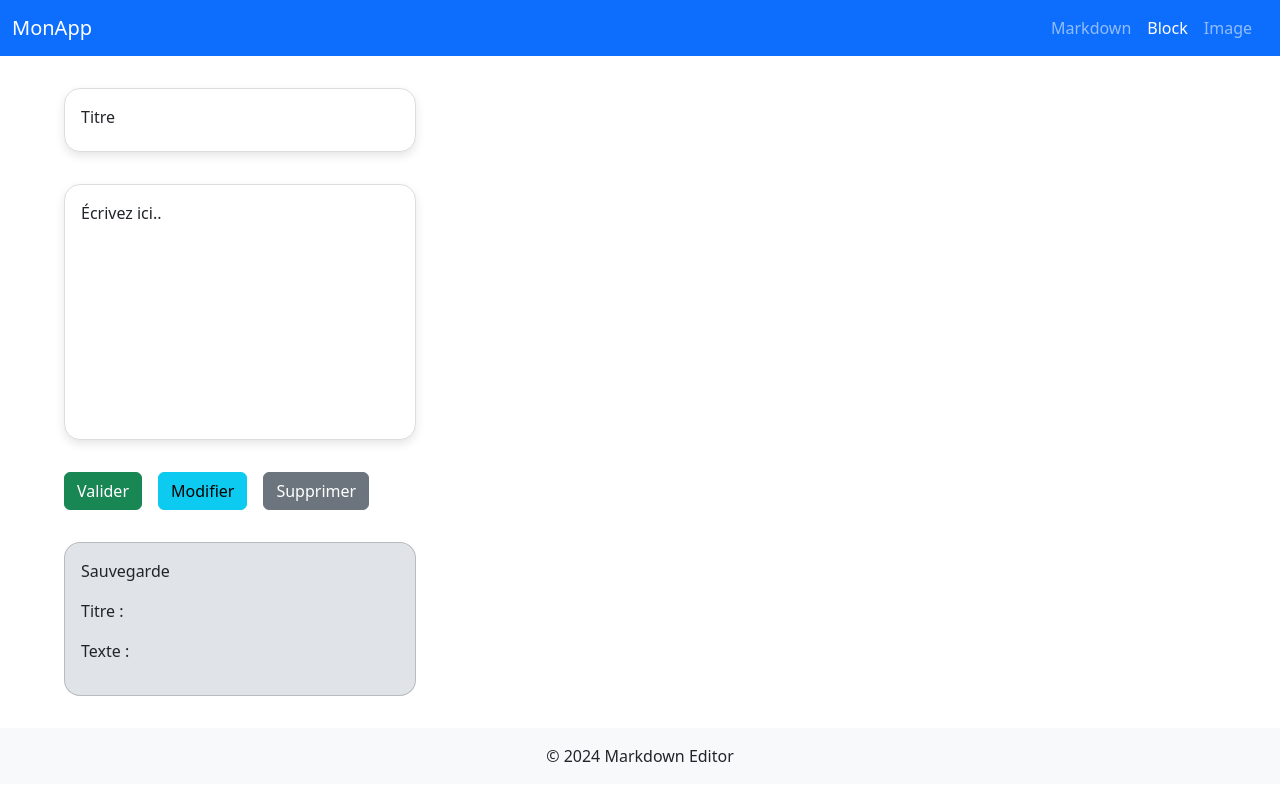
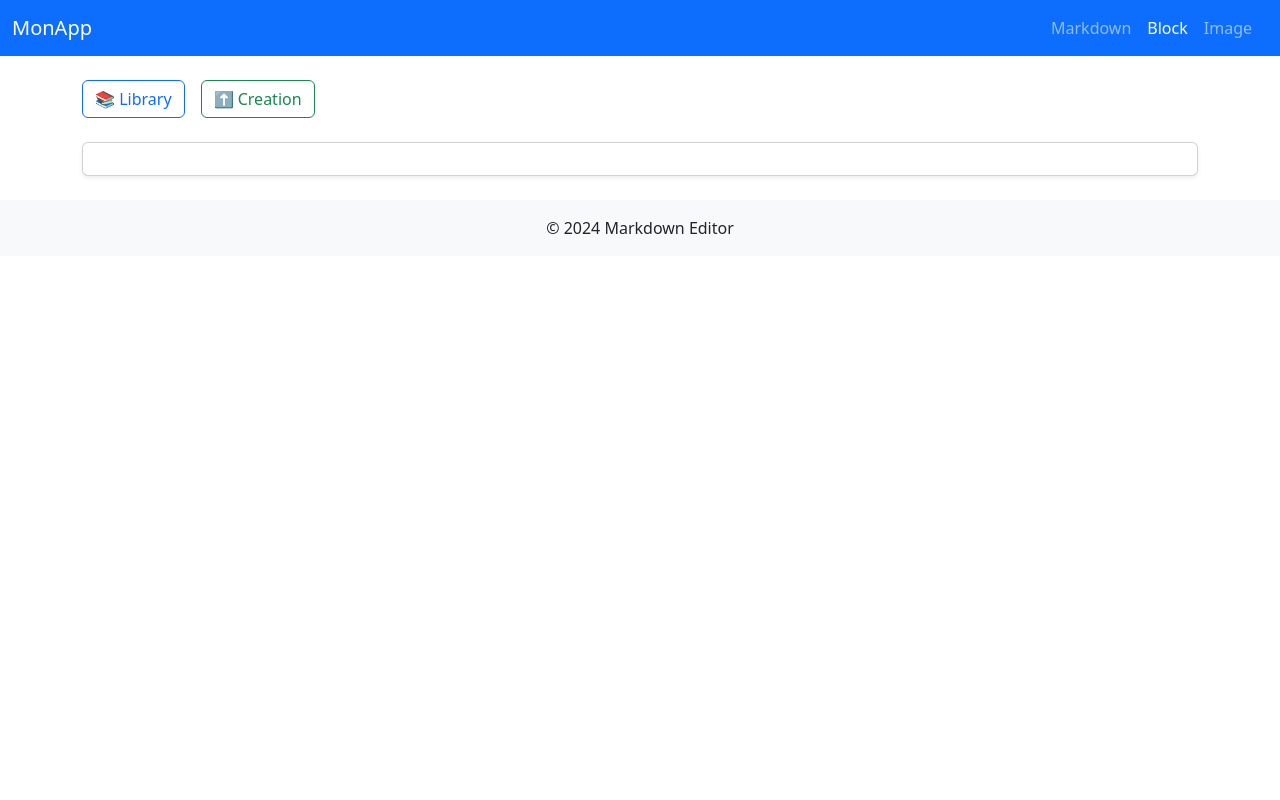
Before and after one commit to Fautrat/projet-markdown, a React (Vite) app: page /block in a window 1280 px wide. Built offline with nearby package versions, Linux system fonts and the light colour scheme.

Commit message:
feat : add store of block

```diff
--- a/src/App.jsx
+++ b/src/App.jsx
@@ -5,7 +5,7 @@ import store from "./store/store.js";
 import { useEffect, useState } from "react";
 import { openDatabase } from "./database/dbManager.js";
 import { getAllImages } from "./services/imageService.js";
-import { setImages, setLoading, setError } from "./store/slices/ImagesSlice.js";
+import { setImages, setLoading, setError } from "./store/slices/imagesSlice.js.js";
 
 function AppInitializer() {
   const [dbReady, setDbReady] = useState(false);
--- a/src/components/ImageComponent/Library.jsx
+++ b/src/components/ImageComponent/Library.jsx
@@ -1,5 +1,5 @@
 import { useSelector, useDispatch } from "react-redux";
-import {removeImageLocal,updateImageLocal,} from "../../store/slices/ImagesSlice.js";
+import {removeImageLocal,updateImageLocal,} from "../../store/slices/imagesSlice.js.js";
 import { deleteImage, updateImage } from "../../services/imageService.js";
 
 function Library() {
--- a/src/components/ImageComponent/Upload.jsx
+++ b/src/components/ImageComponent/Upload.jsx
@@ -1,6 +1,6 @@
 import { useState } from "react";
 import { useDispatch } from "react-redux";
-import { addImageLocal } from "../../store/slices/ImagesSlice.js";
+import { addImageLocal } from "../../store/slices/imagesSlice.js.js";
 import { addImage } from "../../services/imageService.js";
 
 function Upload() {
--- /dev/null
+++ b/src/components/blockComponent/Block.jsx
@@ -0,0 +1,17 @@
+ import { Outlet,NavLink } from 'react-router-dom';
+function Block() {
+
+    return (
+        <div className="container py-4">
+            <div className="d-flex gap-3 mb-4">
+                <NavLink to="/block/library" className={({ isActive }) => "btn btn-outline-primary" + (isActive ? " active" : "")}>📚 Library</NavLink>
+                <NavLink to="/block/create" className={({ isActive }) => "btn btn-outline-success" + (isActive ? " active" : "")}>⬆️ Creation</NavLink>
+            </div>
+            <div className="card shadow-sm p-3">
+                <Outlet />
+            </div>
+        </div>
+    );
+}
+
+export default Block
--- a/src/components/blockComponent/CustomBlock.jsx
+++ b/src/components/blockComponent/CustomBlock.jsx
@@ -1,119 +1,89 @@
-import { useState, useRef, useEffect } from "react";
-import { Card } from "react-bootstrap";
-import Button from 'react-bootstrap/Button';
+import { useState } from "react";
+import { Button, Form } from "react-bootstrap";
+import { useDispatch } from "react-redux";
+import { addBlockLocal } from "../../store/slices/blockSlice.js";
+import { addBlock } from"../../services/blockService.js";
 
 function CustomBlock() {
 
-  const [titre, setTitre] = useState("Titre");
-  const [texte, setTexte] = useState("Écrivez ici..");
-  const [titreSauvegarde, setTitreSauvegarde] = useState("");
-  const [texteSauvegarde, setTexteSauvegarde] = useState("");
-  const [nouveau, setNouveau] = useState("");
+  const dispatch = useDispatch();
+  const [block, setBlock] = useState({id :Date.now(), title :"", content :"", shortcut :""});
 
+  async function saveBlock() {
 
-  const titreRef = useRef(null);  // We havent seen this hook before so let's explain it hummmm ????? ;) DOnt use too much IA hehe, signed Andrew
-  const texteRef = useRef(null);
+    try {
+      const id = await addBlock(block);
 
-  useEffect(() => {
-    if (titreRef.current) titreRef.current.textContent = titre;
-    if (texteRef.current) texteRef.current.textContent = texte;
-  }, []);
+      dispatch(addBlockLocal({ ...block, id }));
 
-  // Mise à jour du contenu éditable
-  const handleInputTitre = (e) => setTitre(e.currentTarget.textContent);
-  const handleInputTexte = (e) => setTexte(e.currentTarget.textContent);
+      setBlock({id :Date.now(), title :"", content :"", shortcut :""});
+      alert("Block saved successfully!");
+    }
+    catch (err) {
+      console.error("Save failed:", err);
+      alert("Block save failed!");
 
-  // Sauvegarde le texte actuel
-  function sauvegarderTexte(e) {
-    setTexteSauvegarde(texte);
-    setTitreSauvegarde(titre);
-    console.log("Titre sauvegardé :", titre, " | Texte sauvegardé :", texte);
+    }
+
+    setBlock(block);
+    console.log("Bloc sauvegardé :", block);
   }
 
-  // modifier le texte et sauvegarde
-  function modifierTexte(e) {
-    setTitre(titreSauvegarde);
-    setTexte(texteSauvegarde);
-    setNouveau(sauvegarderTexte);
-    console.log("Modifier le texte :", nouveau);
+  function updateBlock(field, value) {
+    setBlock((prevBlock) => ({
+      ...prevBlock,
+      [field]: value,
+    }));
   }
-
-  // Supprimer le texte actuel et vider le contenu éditable
-  function supprimerTexte(e) {
-    setTitre("");
-    setTexte("");
-    if (titreRef.current) titreRef.current.textContent = "";
-    if (texteRef.current) texteRef.current.textContent = "";
-    console.log("Texte supprimé");
-    setTitreSauvegarde("");
-    setTexteSauvegarde("");
-  }
-
-  // function renommageTexte(e) {
-  //   setTexte(e.target.value);
-  // }
-
-  // function importTexte(e) {
-  // }
-
-  // function exportTexte(e) {
-  // }
 
 
   return (
   <div style={{ margin: "2rem" }}>
+   <h3>Bloc Personalisé</h3><br />
 
-    {/* TITRE */}
-    <div
-      ref={titreRef}
-      contentEditable={true}
-      onInput={handleInputTitre}
-      style={{
-        border: "1px solid #ddd",
-        width: "22rem",
-        height: "4rem",
-        padding: "1rem",
-        margin: "2rem",
-        borderRadius: "1rem",
-        boxShadow: "0 4px 10px rgba(0,0,0,0.1)",
-        background: "#fff",
-      }}
-    ></div>
 
-    {/* TEXTE */}
-    <div
-      ref={texteRef}
-      contentEditable={true}
-      onInput={handleInputTexte}
-      style={{
-        border: "1px solid #ddd",
-        width: "22rem",
-        height: "16rem",
-        padding: "1rem",
-        margin: "2rem",
-        borderRadius: "1rem",
-        boxShadow: "0 4px 10px rgba(0,0,0,0.1)",
-        background: "#fff",
-      }}
-    ></div>
+      {/* TITRE */}
+      <Form.Label>Nom de Titre</Form.Label>
+      <Form.Control
+        type="text"
+        placeholder="ex: un titre personalisé"
+        value={block.title}
+        onChange={(e) => updateBlock("title",e.target.value)}
+        style={{ marginBottom: "1rem" , width: "50%"}}
+      />
+
+      {/* TEXTE */}
+      <Form.Label>Contenu</Form.Label>
+      <Form.Control
+        as="textarea"
+        placeholder="ex: un texte personalisé"
+        rows={6}
+        value={block.content}
+        onChange={(e) => updateBlock("content", e.target.value)}
+        style={{ marginBottom: "1rem", width: "50%" }}
+      />
+
+      <Form.Label>Racourcis claviers - Uniques et accessibles via une interface dédiée</Form.Label>
+        <Form.Control
+          type="text"
+          placeholder="ex: commonde + T ..."
+          value={block.shortcut}
+          onChange={(e) => updateBlock("shortcut", e.target.value)}
+          style={{ marginBottom: "1rem" , width: "50%"}}
+        />
 
     {/* Boutons */}
     <div style={{ display: "flex", gap: "1rem", margin: "2rem" }}>
-    <Button variant="success" onClick={sauvegarderTexte} >Valider</Button >
-    <Button variant="info" onClick={modifierTexte} >Modifier</Button >
-    <Button variant="secondary" onClick={supprimerTexte} >Supprimer</Button >
+    <Button variant="outline-primary" onClick={saveBlock} >Valider</Button >
     </div>
+
     {/* Nouveau bloc d'affichiage */}
-    <Card style={{ width: '22rem',
-        padding: "1rem",
-        margin: "2rem",
-        borderRadius: "1rem",
-        background: "#e0e3e7ff"
-      }}>
-      <p>Sauvegarde</p>
-      <p>Titre :{titreSauvegarde}</p>
-      <p>Texte :{texteSauvegarde}</p>
-    </Card>
+    <Form.Label>Previsualization</Form.Label>
+    <Form style={{ marginBottom: "1rem", width: "50%" }}>
+      <p>Title : {block.title}</p>
+      <p>Content : {block.content}</p>
+      <p>Shortcut : {block.shortcut}</p>
+    </Form>
   </div>
 );
 }
--- a/src/database/dbManager.js
+++ b/src/database/dbManager.js
@@ -21,9 +21,10 @@ export function openDatabase() {
         autoIncrement: true,
       });
 
-      if (!db.objectStoreNames.contains("blocks")) {
-        db.createObjectStore("blocks", { keyPath: "id", autoIncrement: true });
-      }
+      db.createObjectStore("blocks", {
+        keyPath: "id",
+        autoIncrement: true,
+      });
     };
 
     request.onsuccess = () => {
--- /dev/null
+++ b/src/services/blockService.js
@@ -0,0 +1,70 @@
+import { openDatabase } from "../database/dbManager.js";
+
+export async function addBlock(data) {
+  const db = await openDatabase();
+
+  return new Promise((resolve, reject) => {
+    const tx = db.transaction("blocks", "readwrite");
+    const store = tx.objectStore("blocks");
+
+    console.log("Adding block data:", data);
+    const request = store.add(data);
+
+    request.onsuccess = () => resolve(request.result);
+    request.onerror = () => reject(request.error);
+
+  });
+}
+
+export async function getAllBlocks() {
+  const db = await openDatabase();
+
+  return new Promise((resolve, reject) => {
+    const tx = db.transaction("blocks", "readonly");
+    const store = tx.objectStore("blocks");
+
+    const request = store.getAll();
+
+    request.onsuccess = () => resolve(request.result);
+    request.onerror = () => reject(request.error);
+  });
+}
+
+export async function deleteBlock(id) {
+    const db = await openDatabase();
+
+    return new Promise((resolve, reject) => {
+        const tx = db.transaction("blocks", "readwrite");
+        const store = tx.objectStore("blocks");
+        const request = store.delete(id);
+        request.onsuccess = () => resolve();
+        request.onerror = () => reject(request.error);
+    });
+}
+
+export async function updateBlock(id, updatedData) {
+  const db = await openDatabase();
+
+  return new Promise((resolve, reject) => {
+    const tx = db.transaction("blocks", "readwrite");
+    const store = tx.objectStore("blocks");
+
+    const getRequest = store.get(id);
+
+    getRequest.onsuccess = () => {
+      const record = getRequest.result;
+      if (!record) {
+        reject(new Error("Record not found"));
+        return;
+      }
+
+      const updatedRecord = { ...record, ...updatedData };
+      const putRequest = store.put(updatedRecord);
+
+      putRequest.onsuccess = () => resolve(updatedRecord);
+      putRequest.onerror = () => reject(putRequest.error);
+    };
+
+    getRequest.onerror = () => reject(getRequest.error);
+  });
+}
--- /dev/null
+++ b/src/store/slices/blockSlice.js
@@ -0,0 +1,46 @@
+import { createSlice } from "@reduxjs/toolkit";
+
+const blocksSlice = createSlice({
+  name: "blocks",
+  initialState: {
+    items: [],
+    status: "idle",
+    error: null,
+  },
+  reducers: {
+    setBlocks(state, action) {
+      state.items = action.payload;
+      state.status = "succeeded";
+    },
+    addBlockLocal(state, action) {
+      state.items.push(action.payload);
+    },
+    updateBlockLocal(state, action) {
+      const updated = action.payload;
+      const idx = state.items.findIndex((i) => i.id === updated.id);
+      if (idx !== -1) state.items[idx] = updated;
+    },
+    removeBlockLocal(state, action) {
+      const id = action.payload;
+      state.items = state.items.filter((i) => i.id !== id);
+    },
+    setLoading(state) {
+      state.status = "loading";
+    },
+    setError(state, action) {
+      state.status = "failed";
+      state.error = action.payload;
+    },
+  },
+});
+
+export const {
+  setBlocks,
+  addBlockLocal,
+  updateBlockLocal,
+  removeBlockLocal,
+  setLoading,
+  setError,
+} = blocksSlice.actions;
+
+export default blocksSlice.reducer;
--- a/src/store/store.js
+++ b/src/store/store.js
@@ -1,9 +1,12 @@
 import { configureStore } from "@reduxjs/toolkit";
-import imagesReducer from "./slices/imagesSlice.js";
+import imagesReducer from "./slices/imagesSlice.js.js";
+import blocksReducer from "./slices/blockSlice.js";
+
 
 const store = configureStore({
   reducer: {
     images: imagesReducer,
+    blocks: blocksReducer,
   },
 });
 
```
Also changed, not shown: src/components/blockComponent/BlockLibrary.jsx (added, +37 -0 lines), src/hooks/useBlocks.js (added, +34 -0 lines), src/router/route.js (+17 -1 lines), 1 other file (tests, documents, lock files or other folders).
